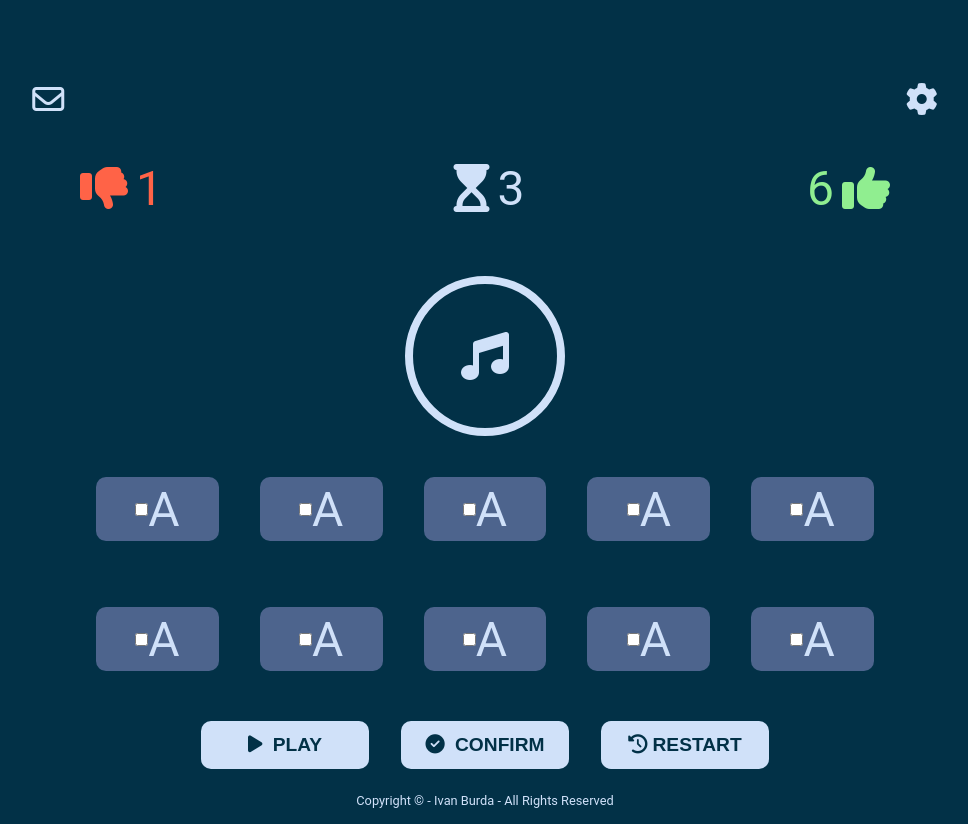
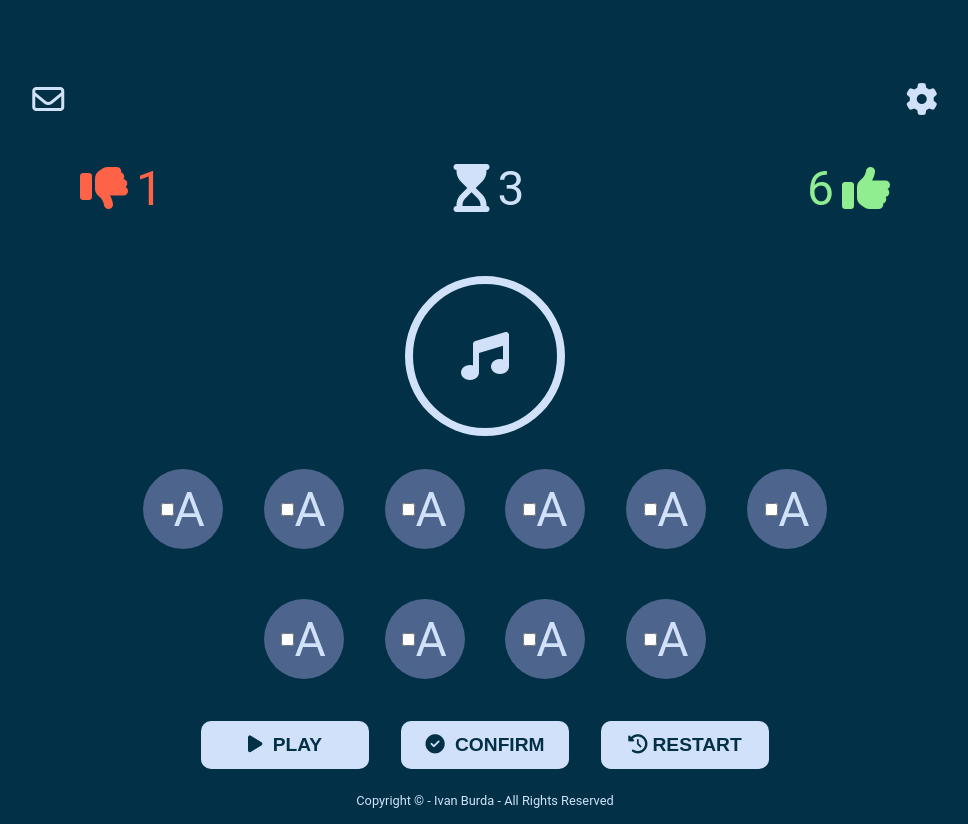
Before and after one commit to ivanburda1986/chordCoach, a website: page dist/index.html in a window 1280 px wide. Shown: the whole page, without its empty margins (155-1123 px from the left). Drawn offline with Linux system fonts and the light colour scheme.

Commit message:
basic layout ready - can start with js

```diff
--- a/scss/main.scss
+++ b/scss/main.scss
@@ -108,13 +108,12 @@
 .chord-option {
   @extend %flex-justify-align-center;
   background: $lightUI;
-  border-radius: 10px;
+  border-radius: 100px;
   padding: 2px 4px;
   margin: 1px 1px;
-  width: 15%;
+  width: 5rem;
+  height: 5rem;
   margin: auto 2.5%;
-  min-height: 8vh;
-  height: auto;
   font-size: 3rem;
   text-align: center;
   color: $light;
```
Also changed, not shown: dist/css/main.css.
